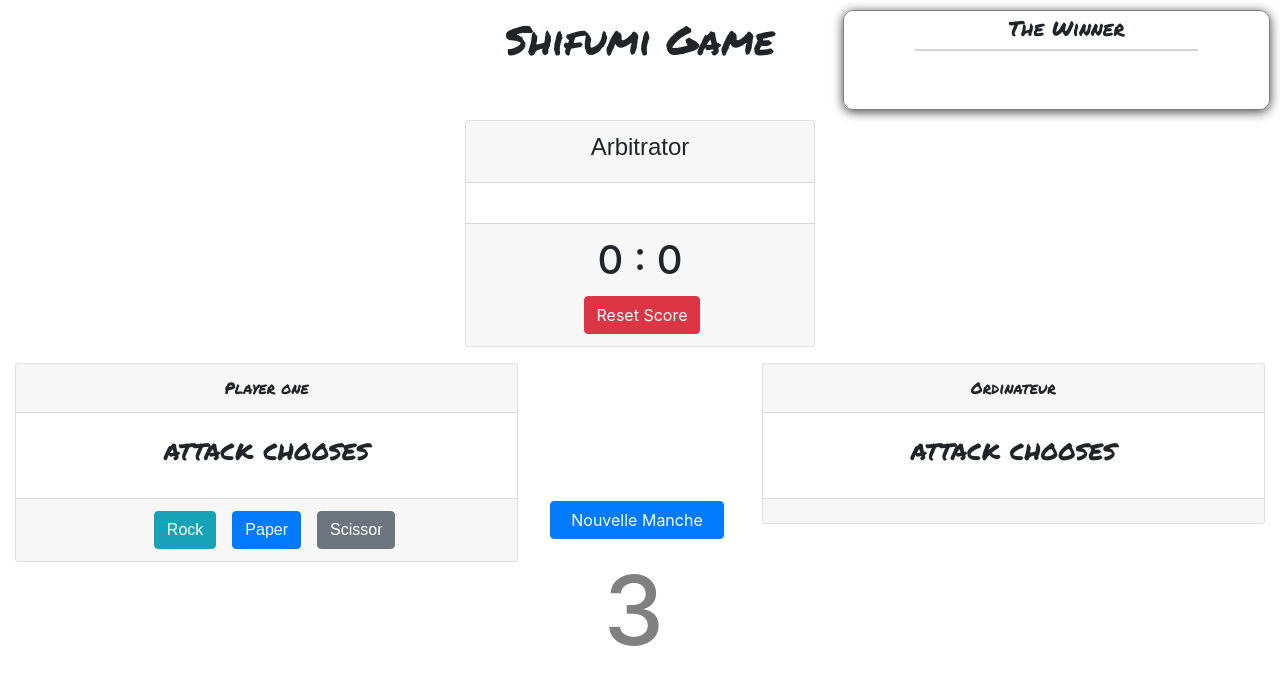
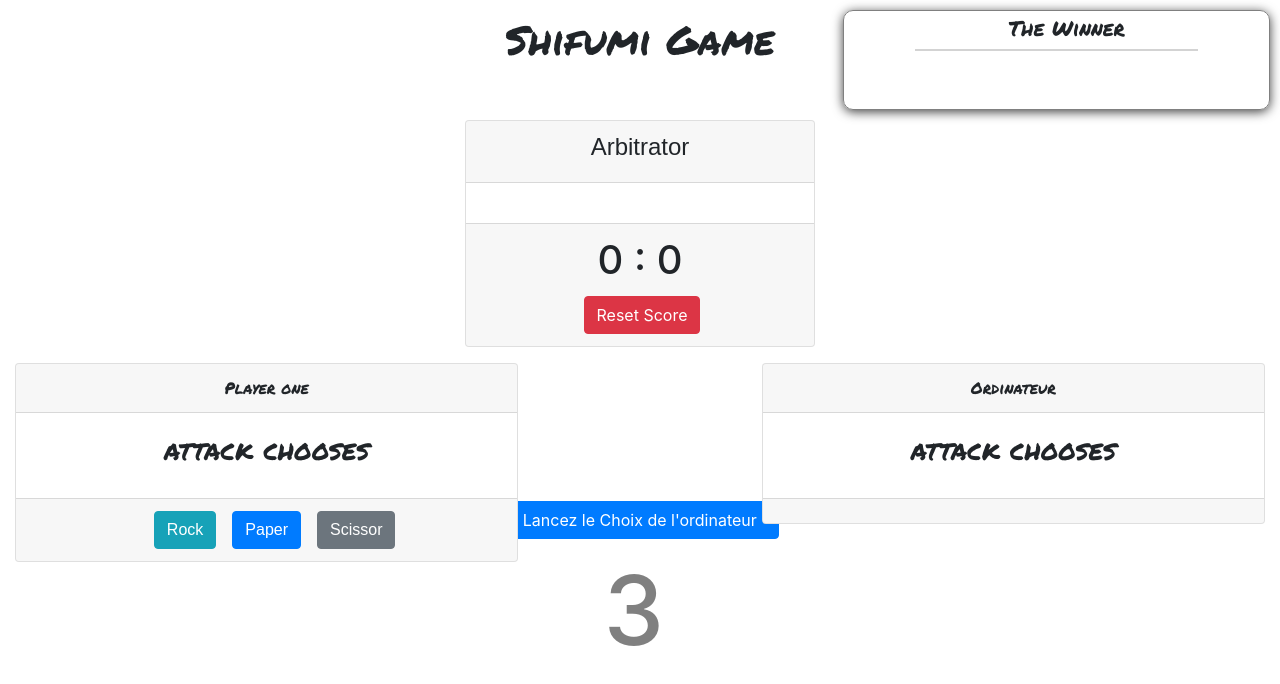
Before and after one commit to ErwanDevLR/shifumi, an Angular app: page / in a window 1280 px wide. Shown: the top 684 px of the page. Built offline with nearby package versions, Linux system fonts and the light colour scheme; a web font is replaced by a local one.

Commit message:
Base 1.1
Change some HTML

```diff
--- a/src/app/arbitrator/arbitrator.component.css
+++ b/src/app/arbitrator/arbitrator.component.css
@@ -7,10 +7,10 @@
     text-align: center;
 }
 .customPos{
-    width: 50%;
+    width: 80%;
     position: absolute;
     top: 380px;
-    right: 90px;
+    right: 35px;
 }
 
 .bg-pop-up{
--- a/src/app/arbitrator/arbitrator.component.html
+++ b/src/app/arbitrator/arbitrator.component.html
@@ -88,7 +88,7 @@
         <div class="card-footer">
           <h1 class="card-title">{{ scoreOne }} : {{ scoreTwo }}</h1>
           <button (click)="setScoreTo0()" class="btn customBtn ml-1 btn-danger">Reset Score</button>
-          <button (click)="chronoFirst()" class="btn customBtn customPos ml-1 btn-primary">Nouvelle Manche</button>
+          <button (click)="chronoFirst()" class="btn customBtn customPos ml-1 btn-primary">Lancez le Choix de l'ordinateur</button>
           <h1 class="customChrono" >{{(time > 0) ? time : "Go !"}}</h1>
         </div>
       </div>
```
